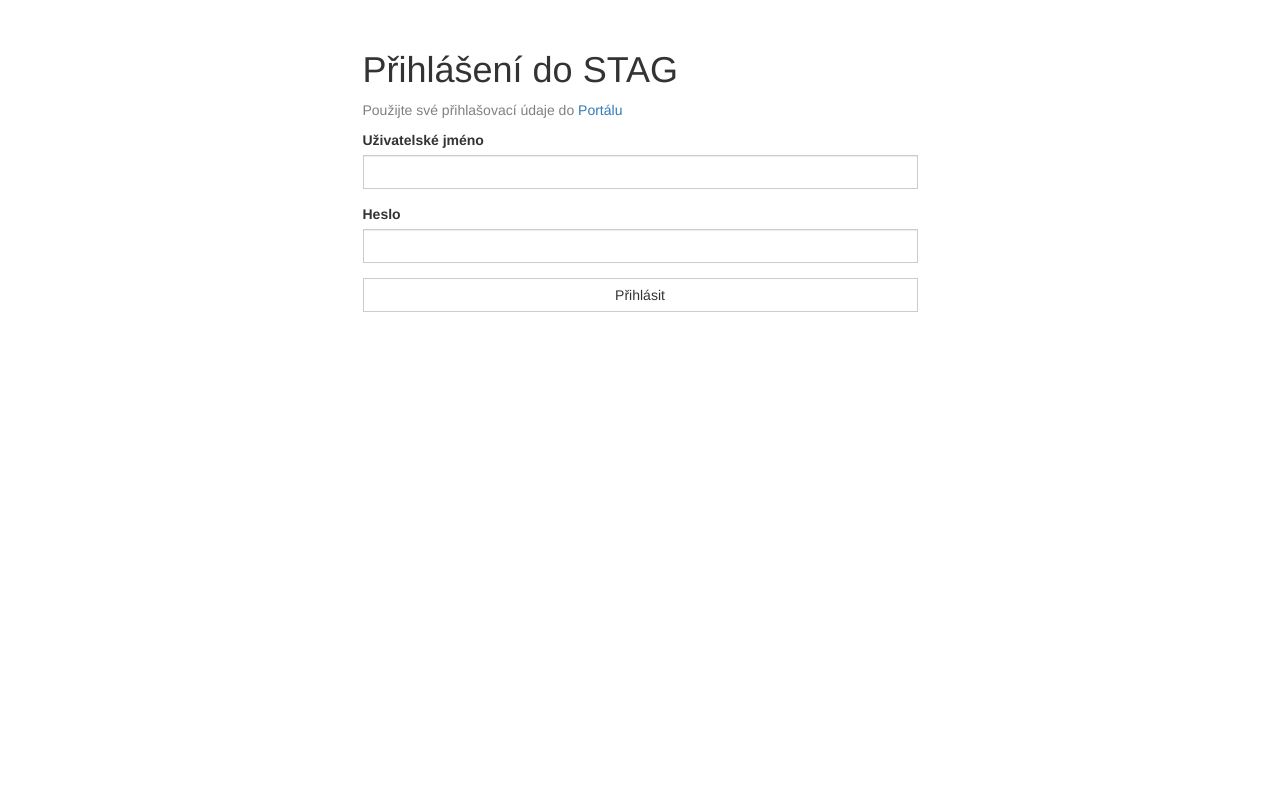
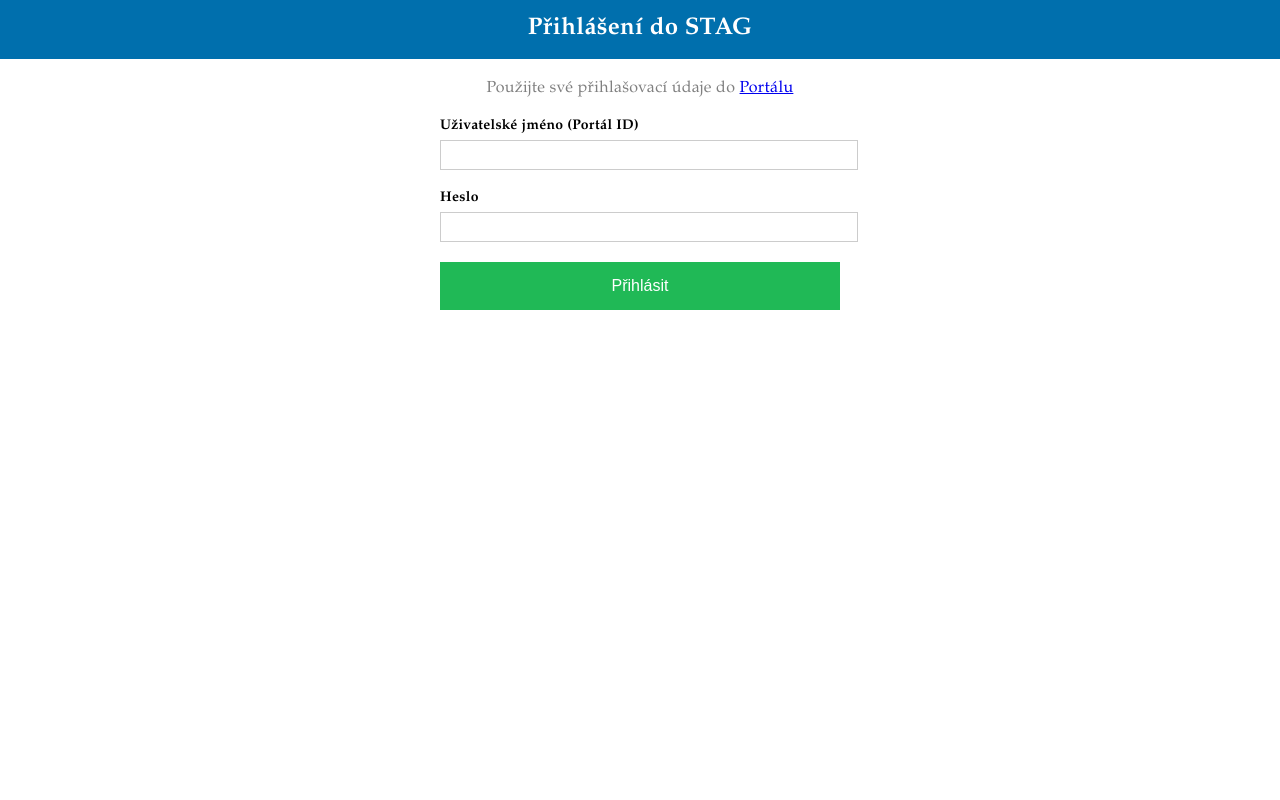
Before and after one commit to pnemi/upolbot, a Node server app: template views/authorize.ejs in a window 1280 px wide. Run offline with Node 20, Linux system fonts and the light colour scheme; the template is opened without the code that fills it, so the values that code supplies are empty.

Commit message:
Edited login webview to remove Bootstrap; Added giphy response

```diff
--- a/modules/handlers.js
+++ b/modules/handlers.js
@@ -1,6 +1,7 @@
 "use strict";
 
 const
+  env = require("../config/env"),
   stem = require('czech-stemmer/light.js'),
   messenger = require("./messenger"),
   moment = require("moment"),
@@ -9,7 +10,8 @@
   stag = require("./stag"),
   pending = require("./pending"),
   reply = require("./replies"),
-  { vokativ } = require('vokativ');
+  { vokativ } = require('vokativ'),
+  giphy = require('giphy-api')(env.GIPHY_API_KEY);
 
 moment.locale("cs"); // cs datetime locales
 
@@ -140,7 +142,12 @@
  */
 
  exports.swearing = sender => {
-   messenger.sendText("Prosím, nešlo by to bez těch vulgarit? 🤬", sender)
+   messenger.sendText("Prosím, nešlo by to bez těch vulgarit? 🤬", sender);
+   if (Math.random() < 0.5) {
+     giphy.random("sad", (err, res) => {
+       messenger.send(formatter.formatGIF(res.data), sender);
+     });
+   }
  };
 
 // Resolve request apriori (one student found)
--- a/modules/replies.js
+++ b/modules/replies.js
@@ -15,6 +15,11 @@
   HELP: [
     "Seznam dostupných příkazů 🙂",
     "Koukni na to, co umím ✌️"
+  ],
+  NO_MATCH: [
+    "Je mi to trapný, ale fakt netuším",
+    "Cítím se trapně, ale opravdu nerozumím",
+    "$#@! Nedával jsem pozor... O co jde? Nerozumím... 😕"
   ]
 };
 
--- a/views/authorize.ejs
+++ b/views/authorize.ejs
@@ -1,51 +1,109 @@
+<!DOCTYPE html>
 <html>
 <head>
-  <title>OAuth Test</title>
-  <meta name="viewport" content="width=device-width, initial-scale=1.0">
-  <link rel="stylesheet" href="https://maxcdn.bootstrapcdn.com/bootstrap/3.3.7/css/bootstrap.min.css" integrity="sha384-BVYiiSIFeK1dGmJRAkycuHAHRg32OmUcww7on3RYdg4Va+PmSTsz/K68vbdEjh4u" crossorigin="anonymous">
-  <style>
+  <meta charset="utf-8">
+  <title>Přihlášení</title>
+  <meta name="viewport" content="width=device-width, initial-scale=1">
 
-  div {
-    margin: 10px 0 10px 0;
+  <style media="screen">
+
+  html, body {
+    font-family: Palatino;
+    letter-spacing: .02em;
+    padding: 0;
+    margin: 0;
+  }
+
+  header {
+    background-color: #006FAD;
+  }
+
+  header .info {
+    text-align: center;
+    font-size: 150%;
+    font-weight: bold;
+    padding: 15px;
+    color: white;
+  }
+
+  div.container {
+    max-width: 400px;
+    margin: auto;
+    padding: 0 15px;
   }
 
   #auth-failed {
     color: red;
   }
 
-  p#info {
+  p.info {
     color: grey;
+    margin: 20px 0;
+    text-align: center;
+  }
+
+  .form-group {
+    margin-bottom: 20px;
+  }
+
+  .form-group label {
+    display: block;
+    margin-bottom: 5px;
+    font-weight: bold;
+    font-size: 14px;
   }
 
   .form-group input {
+    width: 100%;
     border-radius: 0;
+    padding: 5px 8px;
+    font-size: 16px;
+    outline: none;
+    box-shadow: none;
+    border: 1px solid #ccc;
+    transition: border 500ms ease-out;
   }
 
-  button.btn {
+  .form-group input:focus {
+    border-color: #006FAD;
+  }
+
+  .form-group button.btn {
     width: 100%;
     border-radius: 0;
+    background-color: #20b956;
+    border: none;
+    color: white;
+    padding: 15px 32px;
+    text-align: center;
+    text-decoration: none;
+    display: inline-block;
+    font-size: 16px;
+    cursor: pointer;
+    transition: background-color 500ms ease-out;
+  }
+
+  .form-group button.btn:hover,
+  .form-group button.btn:active {
+    background-color: #1da74e;
   }
 
   </style>
 </head>
 <body>
 
+  <header>
+    <div class="info">Přihlášení do STAG</div>
+  </header>
+
   <div class="container">
-    <div class="row">
-      <div class="col-md-6 col-md-offset-3">
 
-        <h1>Přihlášení do STAG</h1>
-
-        <p id="info">Použijte své přihlašovací údaje do <a href="http://portal.upol.cz/">Portálu</a></p>
+    <p class="info">Použijte své přihlašovací údaje do <a href="http://portal.upol.cz/">Portálu</a></p>
 
     <form action="/authorize" method="post" id="stag-auth">
 
-          <%if (authFailed) { %>
-            <p id="auth-failed">Chybně zadané heslo nebo uživatelské jméno</p>
-          <% } %>
-
       <div class="form-group">
-            <label for="login">Uživatelské jméno</label>
+        <label for="login">Uživatelské jméno (Portál ID)</label>
         <input type="text" class="form-control" id="login" name="login">
       </div>
 
@@ -53,6 +111,10 @@
         <label for="password">Heslo</label>
         <input type="password" class="form-control" id="password" name="password">
       </div>
+
+      <%if (authFailed) { %>
+        <p id="auth-failed">Uživatelské jméno nebo heslo není správné 😱</p>
+        <% } %>
 
         <input type="hidden" id="redirectURISuccess" name="redirectURI" value="<%= redirectURI %>">
 
@@ -64,8 +126,7 @@
           <button type="submit" class="btn btn-default">Přihlásit</button>
         </div>
       </form>
-      </div>
-    </div>
+
     </div>
 
   </body>
```
Also changed, not shown: modules/formatter.js (+12 -0 lines), package.json (+5 -5 lines), 1 other file. Lines whose indentation alone changed are shown as unchanged.
